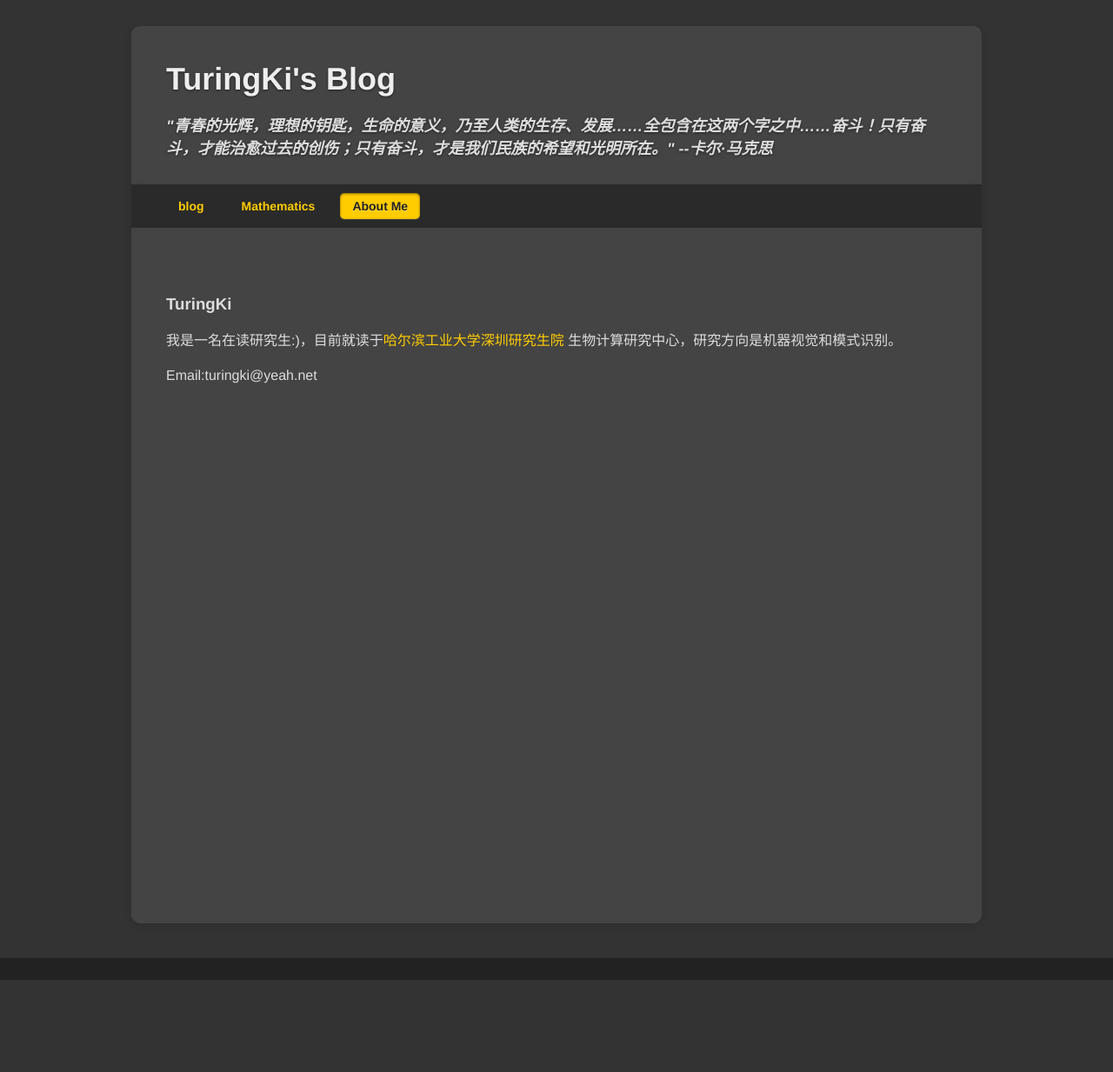
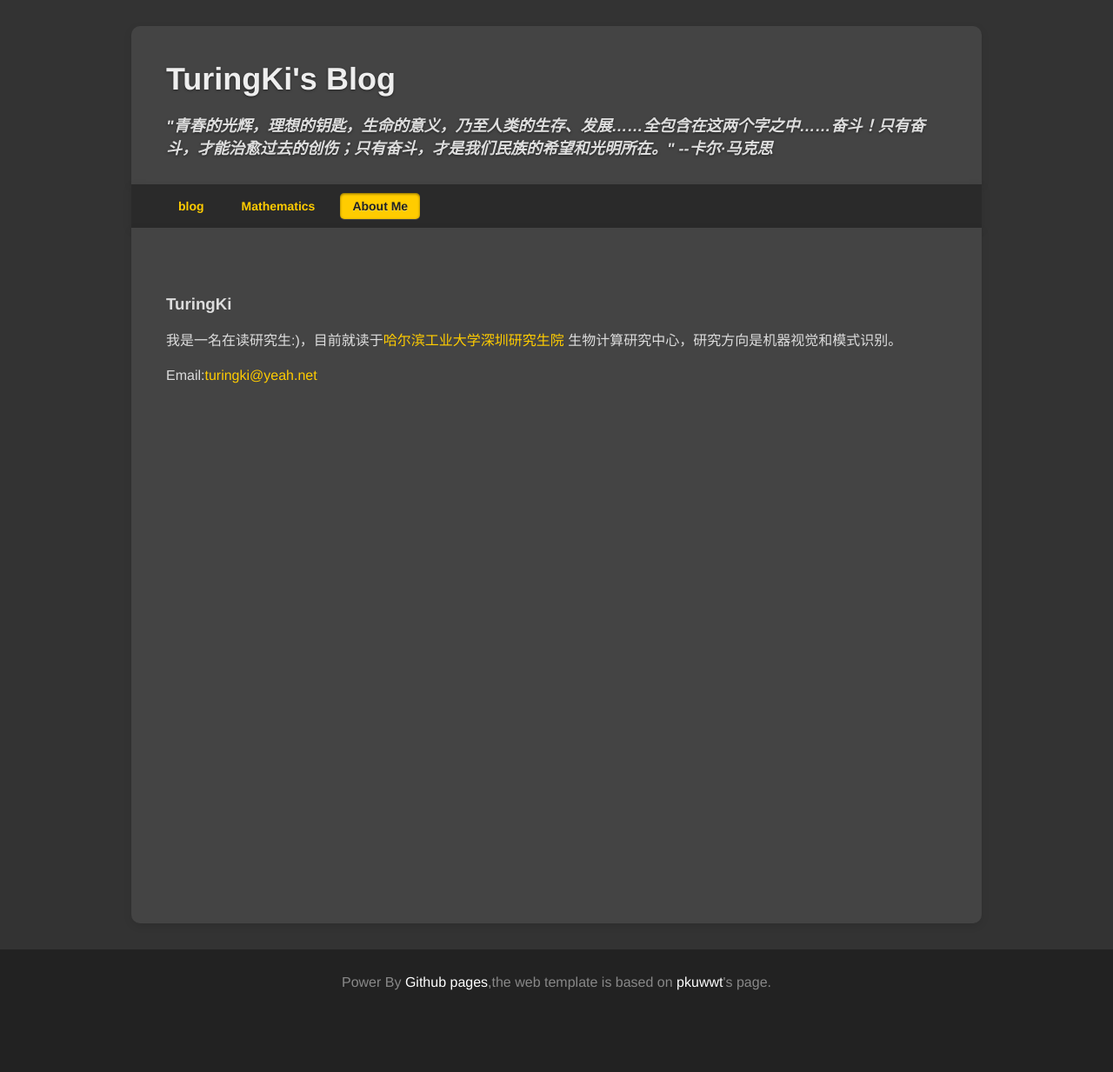
Before and after one commit to TuringKi/turingki.github.io, a Jekyll site: the page built from about/index.md, in a window 1280 px wide. Shown: the whole page at 87% size. Built offline with Jekyll 4.4.1, drawn with Linux system fonts in a browser that asks for light colours; comment, search, counter and statistics services are not loaded; before the commit the page ends 1127 px from its top, so only the background shows below that.

Commit message:
change footer

```diff
--- a/_includes/footer.html
+++ b/_includes/footer.html
@@ -1,6 +1,7 @@
 <footer>
   <div class="grid">
     <div class="unit align-center center-on-mobiles">
+    <p>Power By <a href = 'https://pages.github.com/'>Github pages</a>,the web template is based on <a href="https://github.com/pkuwwt/pkuwwt.github.com/">pkuwwt</a>'s page.</p>
 		<!--<a href="{{ site.baseurl }}/feed.xml"><img src="{{ site.baseurl }}/img/rss.gif" alt="RSS"></a>
 
       <p>
--- a/css/style.css
+++ b/css/style.css
@@ -121,9 +121,9 @@
 body > footer {
   background: #222;
   font-size: 16px;
-  padding-bottom: 5px;
+  padding-bottom: 65px;
   color: #888;
-  margin-top: 40px;
+  margin-top: 30px;
 }
 
 body > footer a {
```
Also changed, not shown: about/index.md (+1 -1 lines).
